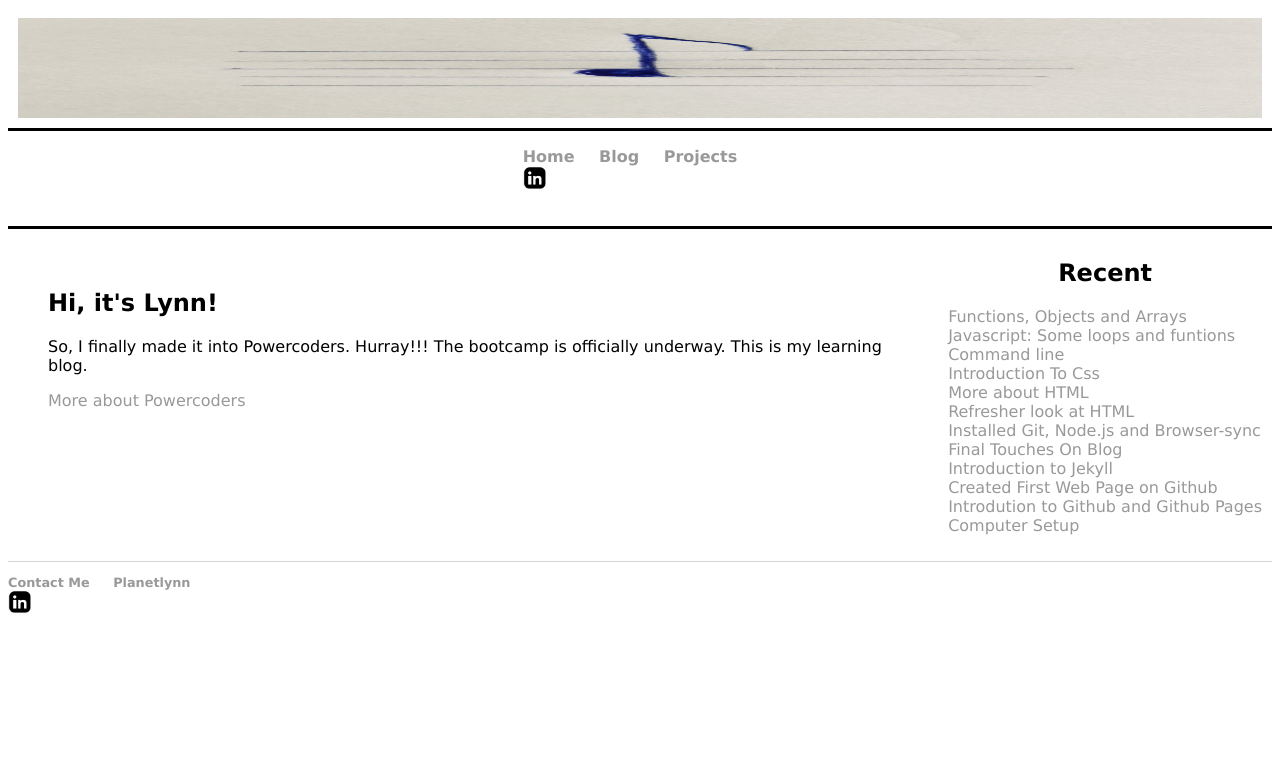
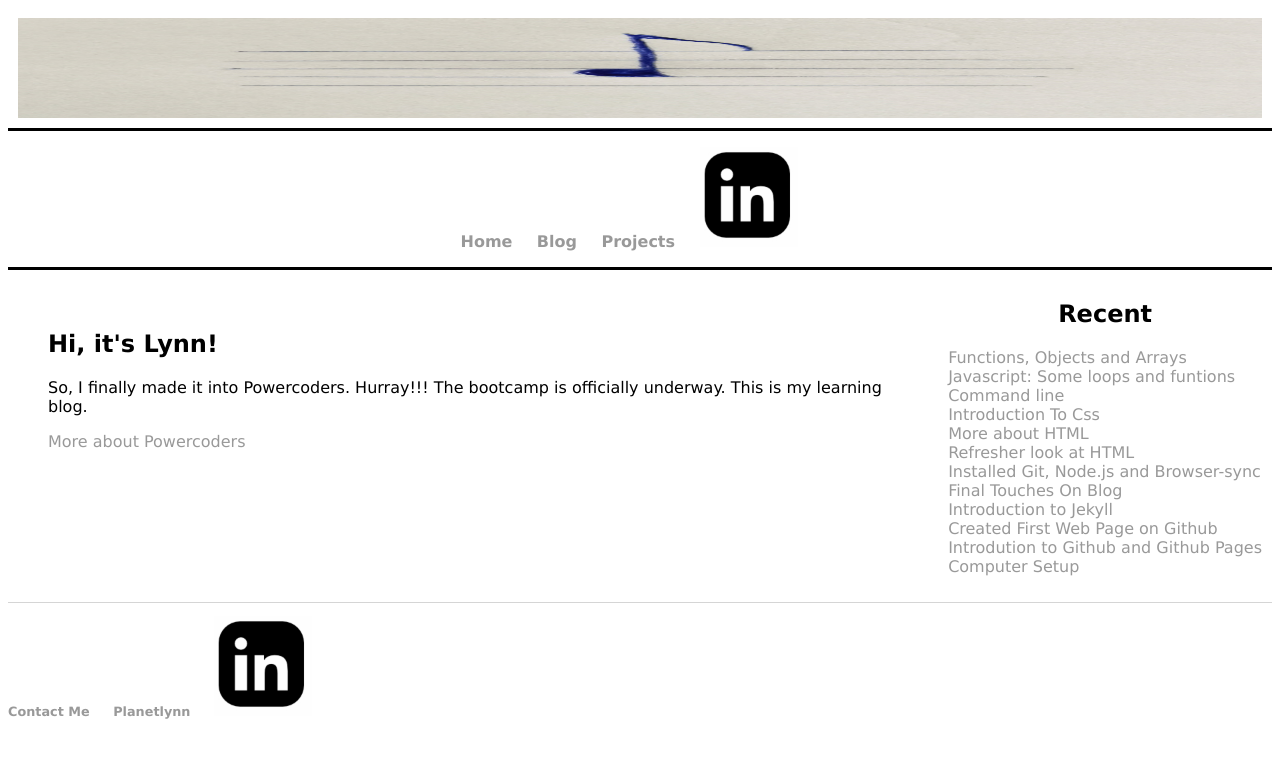
Before and after one commit to aineomugisha/aineomugisha.github.io, a Jekyll site: the page built from index.html, in a window 1280 px wide. Shown: the top 758 px of the page. Built offline with Jekyll 4.4.1, drawn with Linux system fonts in a browser that asks for light colours; the list of posts is cut into pages by our own code.

Commit message:
Update main.css

```diff
--- a/css/main.css
+++ b/css/main.css
@@ -23,8 +23,8 @@ h2{
 
 /*social icons*/
 li img{
-    width:25px;
-    height:25px;
+    width:100px;
+    height:100px;
 }
 
 nav ul, footer ul {
@@ -72,7 +72,7 @@ a {
 img {
        width: 60%;
        height: 60%;
-    display:block;
+
 }
 a:hover {
     text-decoration: underline;
```
